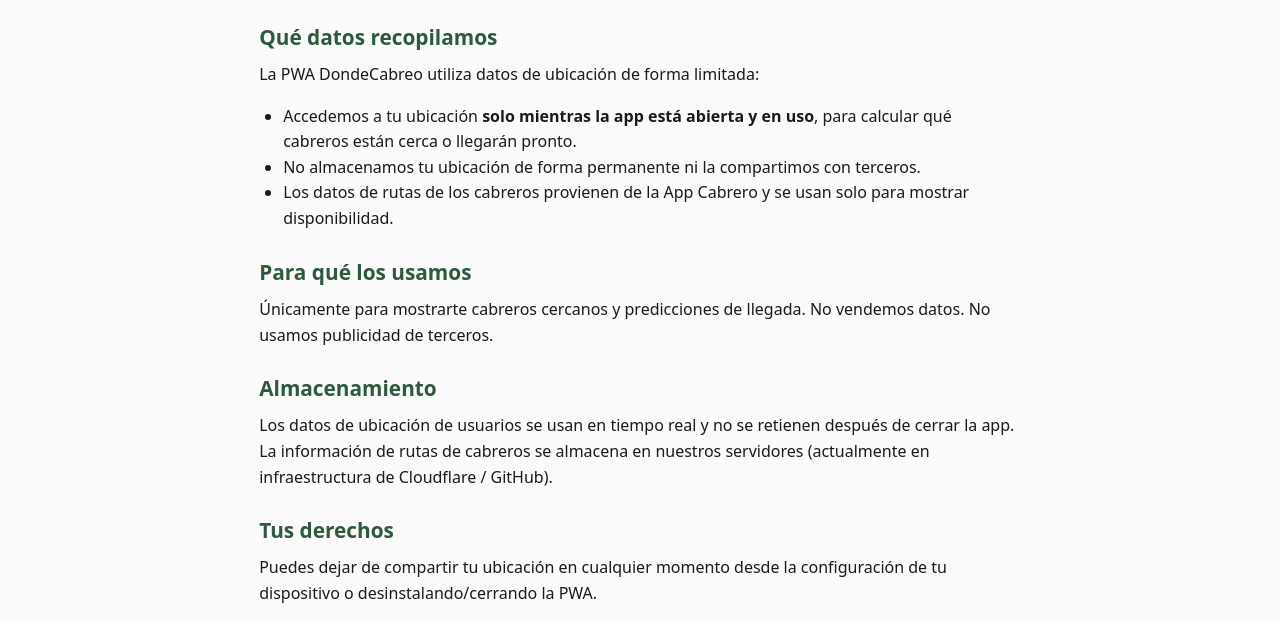
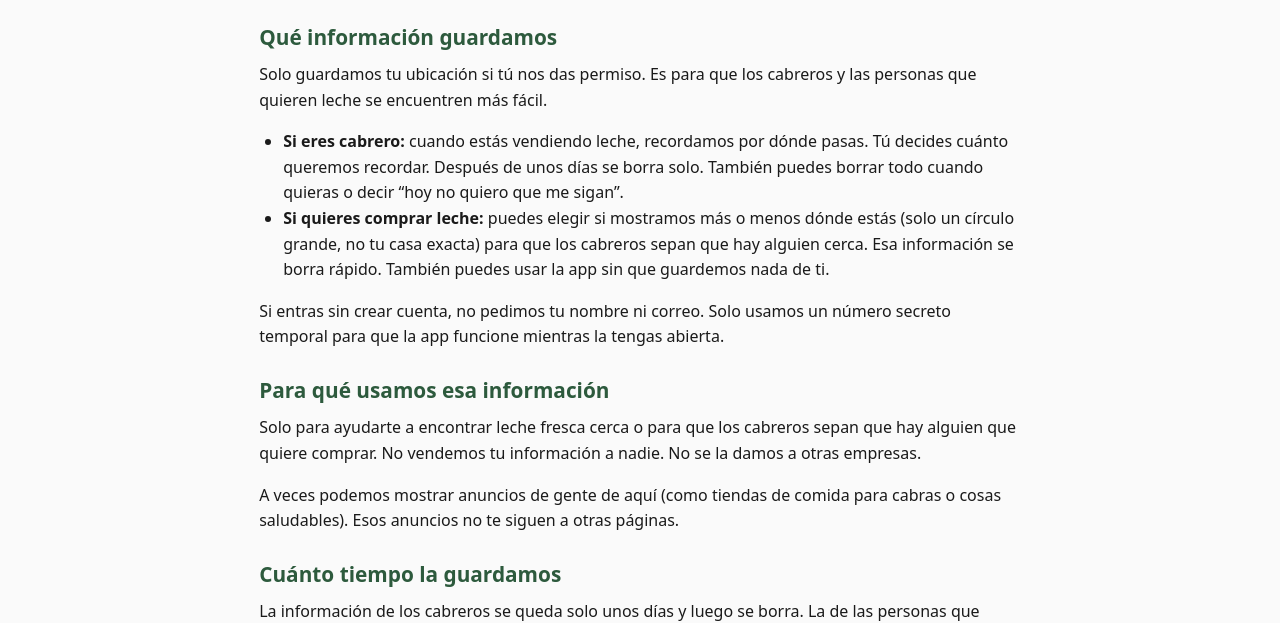
Before and after one commit to GyleIverson/DondeCabrero-site, a plain HTML site: page privacy.html in a window 1280 px wide. Shown: the part 188-811 px from the top of the page. Drawn offline with Linux system fonts and the light colour scheme.

Commit message:
Simplify the terms and privacy pages

```diff
--- a/privacy.html
+++ b/privacy.html
@@ -3,13 +3,13 @@
 <head>
   <meta charset="UTF-8">
   <meta name="viewport" content="width=device-width, initial-scale=1.0">
-  <title>Política de Privacidad – DondeCabreo</title>
+  <title>Política de Privacidad – Cabrero / DondeCabrero</title>
   <link rel="stylesheet" href="styles.css">
 </head>
 <body>
   <header>
     <div class="header-inner">
-      <a href="index.html"><img src="imagine_images/Z5g5p.jpg" alt="DondeCabreo" class="logo"></a>
+      <a href="index.html"><img src="imagine_images/Z5g5p.jpg" alt="Cabrero / DondeCabrero" class="logo"></a>
       <div class="lang-switch">
         <button data-lang="es" class="active">ES</button>
         <button data-lang="en">EN</button>
@@ -18,48 +18,58 @@
   </header>
 
   <div class="legal">
-    <a href="index.html" data-i18n="back">← Volver a DondeCabreo</a>
+    <a href="index.html" data-i18n="back">← Volver</a>
     <h1 id="privacy-title">Política de Privacidad</h1>
     <div id="privacy-content"></div>
-    <p class="note">Última actualización: 22 de noviembre de 2026</p>
+    <p class="note">Última actualización: 26 de noviembre de 2026</p>
   </div>
 
   <script src="script.js"></script>
   <script>
     const privacy = {
       es: `
-        <h2>Qué datos recopilamos</h2>
-        <p>La PWA DondeCabreo utiliza datos de ubicación de forma limitada:</p>
+        <h2>Qué información guardamos</h2>
+        <p>Solo guardamos tu ubicación si tú nos das permiso. Es para que los cabreros y las personas que quieren leche se encuentren más fácil.</p>
         <ul>
-          <li>Accedemos a tu ubicación <strong>solo mientras la app está abierta y en uso</strong>, para calcular qué cabreros están cerca o llegarán pronto.</li>
-          <li>No almacenamos tu ubicación de forma permanente ni la compartimos con terceros.</li>
-          <li>Los datos de rutas de los cabreros provienen de la App Cabrero y se usan solo para mostrar disponibilidad.</li>
+          <li><strong>Si eres cabrero:</strong> cuando estás vendiendo leche, recordamos por dónde pasas. Tú decides cuánto queremos recordar. Después de unos días se borra solo. También puedes borrar todo cuando quieras o decir “hoy no quiero que me sigan”.</li>
+          <li><strong>Si quieres comprar leche:</strong> puedes elegir si mostramos más o menos dónde estás (solo un círculo grande, no tu casa exacta) para que los cabreros sepan que hay alguien cerca. Esa información se borra rápido. También puedes usar la app sin que guardemos nada de ti.</li>
         </ul>
-        <h2>Para qué los usamos</h2>
-        <p>Únicamente para mostrarte cabreros cercanos y predicciones de llegada. No vendemos datos. No usamos publicidad de terceros.</p>
-        <h2>Almacenamiento</h2>
-        <p>Los datos de ubicación de usuarios se usan en tiempo real y no se retienen después de cerrar la app. La información de rutas de cabreros se almacena en nuestros servidores (actualmente en infraestructura de Cloudflare / GitHub).</p>
+        <p>Si entras sin crear cuenta, no pedimos tu nombre ni correo. Solo usamos un número secreto temporal para que la app funcione mientras la tengas abierta.</p>
+
+        <h2>Para qué usamos esa información</h2>
+        <p>Solo para ayudarte a encontrar leche fresca cerca o para que los cabreros sepan que hay alguien que quiere comprar. No vendemos tu información a nadie. No se la damos a otras empresas.</p>
+        <p>A veces podemos mostrar anuncios de gente de aquí (como tiendas de comida para cabras o cosas saludables). Esos anuncios no te siguen a otras páginas.</p>
+
+        <h2>Cuánto tiempo la guardamos</h2>
+        <p>La información de los cabreros se queda solo unos días y luego se borra. La de las personas que quieren leche se borra casi de inmediato o cuando cierras la app. Tú controlas todo.</p>
+
         <h2>Tus derechos</h2>
-        <p>Puedes dejar de compartir tu ubicación en cualquier momento desde la configuración de tu dispositivo o desinstalando/cerrando la PWA.</p>
+        <p>Puedes decir “sí” o “no” a la ubicación cuando quieras. Puedes borrar lo que guardamos. Puedes dejar de usar la app en cualquier momento.</p>
+
         <h2>Contacto</h2>
-        <p>Para preguntas sobre privacidad: WhatsApp +502 3369-5266 o @CabreroApp</p>
+        <p>Si tienes preguntas: WhatsApp +502 3369-5266 (Cabrero App).</p>
       `,
       en: `
-        <h2>What data we collect</h2>
-        <p>The DondeCabreo PWA uses location data in a limited way:</p>
+        <h2>What information we keep</h2>
+        <p>We only keep your location if you say it’s okay. We do it so shepherds and people who want milk can find each other more easily.</p>
         <ul>
-          <li>We access your location <strong>only while the app is open and in use</strong>, to calculate which shepherds are nearby or coming soon.</li>
-          <li>We do not permanently store your location or share it with third parties.</li>
-          <li>Shepherd route data comes from the Cabrero App and is used only to show availability.</li>
+          <li><strong>If you are a shepherd:</strong> when you are selling milk, we remember the path you take. You choose how much we remember. After a few days it disappears by itself. You can also erase everything anytime or say “don’t follow me today”.</li>
+          <li><strong>If you want to buy milk:</strong> you can choose whether we show roughly where you are (just a big circle, not your exact house) so shepherds know someone nearby wants milk. That information goes away quickly. You can also use the app without us keeping anything about you.</li>
         </ul>
-        <h2>How we use it</h2>
-        <p>Only to show you nearby shepherds and arrival predictions. We do not sell data. We do not use third-party advertising.</p>
-        <h2>Storage</h2>
-        <p>User location data is used in real time and is not retained after the app is closed. Cabrero route information is stored on our servers (currently on Cloudflare / GitHub infrastructure).</p>
+        <p>If you use the app without making an account, we don’t ask for your name or email. We just use a temporary secret number so the app works while you have it open.</p>
+
+        <h2>What we use the information for</h2>
+        <p>Only to help you find fresh milk nearby or to let shepherds know someone wants to buy. We never sell your information. We don’t give it to other companies.</p>
+        <p>Sometimes we may show ads from local people (like goat food stores or healthy things). Those ads don’t follow you to other websites.</p>
+
+        <h2>How long we keep it</h2>
+        <p>Shepherd information stays only a few days and then disappears. Information about people who want milk disappears almost right away or when you close the app. You are always in control.</p>
+
         <h2>Your rights</h2>
-        <p>You can stop sharing your location at any time from your device settings or by closing/uninstalling the PWA.</p>
+        <p>You can say yes or no to location anytime. You can erase what we saved. You can stop using the app whenever you want.</p>
+
         <h2>Contact</h2>
-        <p>For privacy questions: WhatsApp +502 3369-5266 or @CabreroApp</p>
+        <p>If you have questions: WhatsApp +502 3369-5266 (Cabrero App).</p>
       `
     };
     function updatePrivacy(lang) {
```
Also changed, not shown: terms.html (+46 -24 lines).
